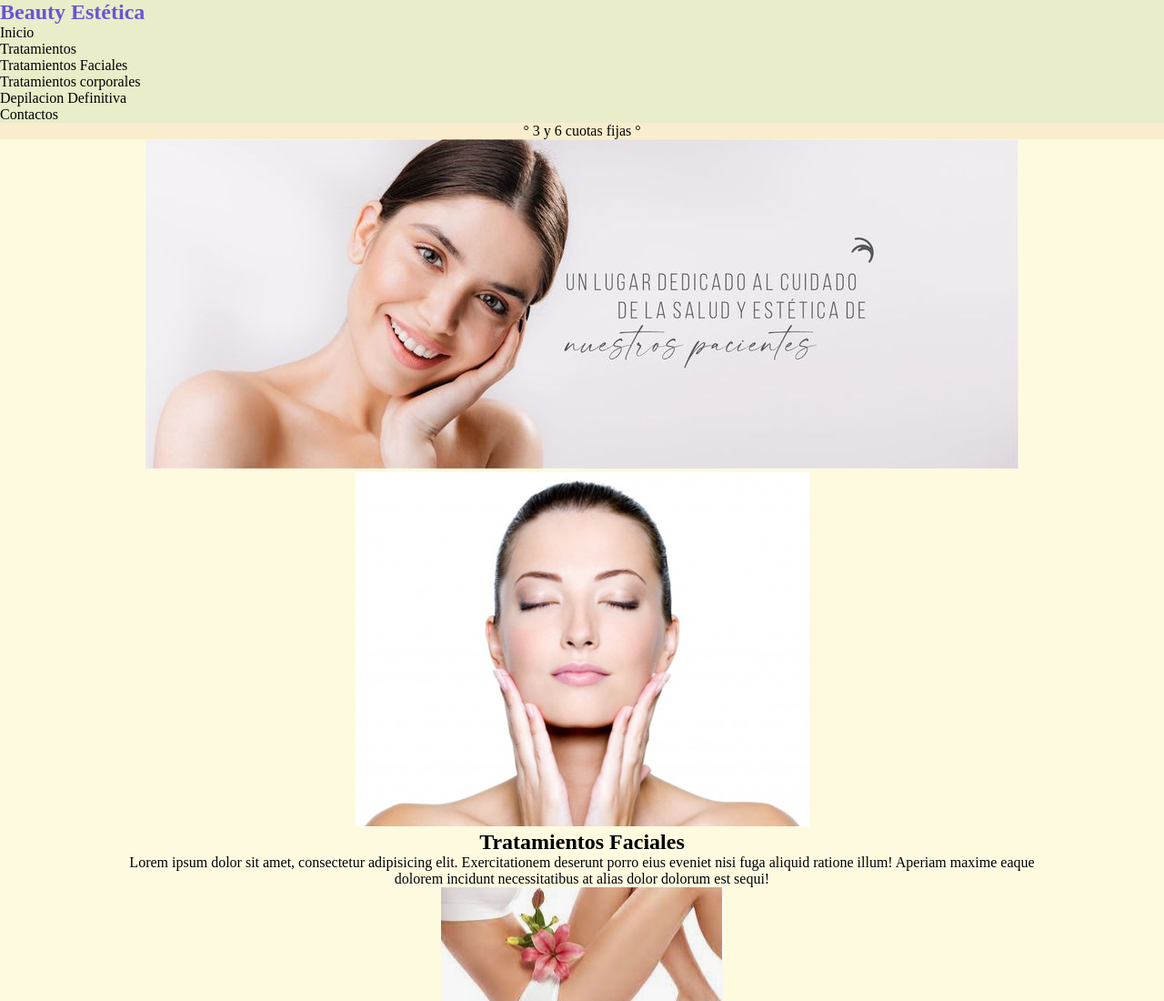
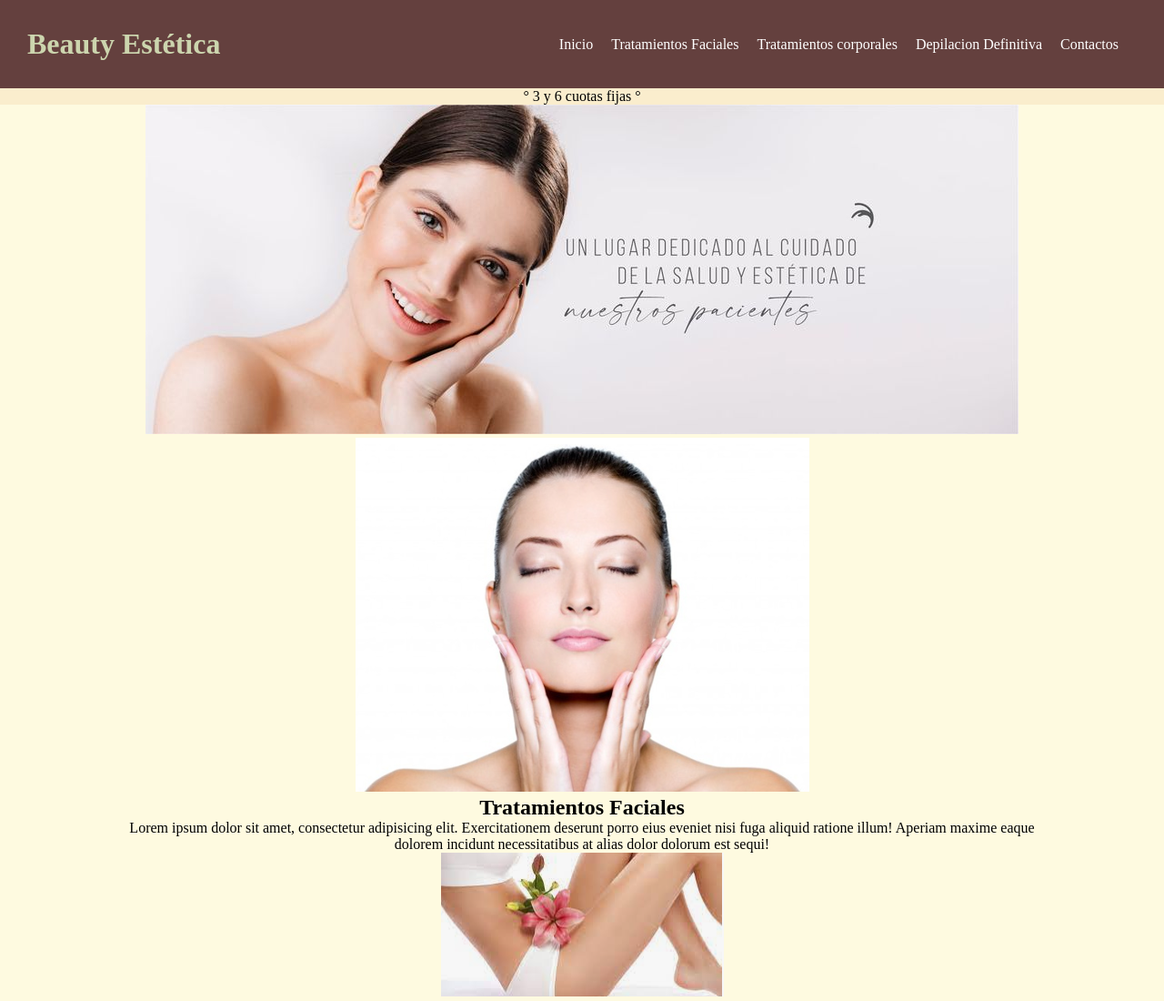
Before and after one commit to leodaeva/seguntaEntregaLeo, a plain HTML site: page index.html in a window 1280 px wide. Shown: the top 1100 px of the page at 91% size. Drawn offline with Linux system fonts and the light colour scheme; a web font is replaced by a local one.

Commit message:
Actualiza header

```diff
--- a/css/style.css
+++ b/css/style.css
@@ -18,22 +18,32 @@ font-family: 'Crimson Text', serif;
     src: url(../assets/fonts/CrazyWish.otf);
 }
 
+/* header */
 header {
-    background-color: #E9EDC9;
+    background-color: #64403E;
+    padding: 30px;
+    display: flex;
+    align-items: center;
+    justify-content: space-between;
+    color: #CCD5AE;
 }
 
-/* header */
-header nav h1 {
-    color: rgb(108, 83, 216);
-    font-size: 18;
-    font-family: 'logo';
-}
+nav ul {
+    list-style-type: none;
+    margin: 0;
+    padding: 0;
+    display: flex;
+    align-items: center;
+  }
 
-.navbar li a {
+  nav ul li {
+    margin-right: 20px;
+  }
+
+  nav ul li a {
     text-decoration: none;
-    color: black;
-    font-size: 12;
-}
+    color: #fff;
+  }
 
 /* main */
 main {
--- a/index.html
+++ b/index.html
@@ -10,17 +10,13 @@
 
 <body>
     <header>
+        <h1>Beauty Estética</h1>
         <nav>
-            <h1>Beauty Estética</h1>
-            <ul class="navbar">
+            <ul>
                 <li> <a href="./index.html">Inicio</a></li>
-                <li> <a href="">Tratamientos</a>
-                    <ul>
-                        <li><a href="./pages/tratamientos_faciales.html">Tratamientos Faciales</a></li>
-                        <li><a href="./pages/tratamientos_corporales.html">Tratamientos corporales</a></li>
-                        <li><a href="./pages/depilacion_definitiva.html">Depilacion Definitiva</a></li>
-                    </ul>
-                </li>
+                <li><a href="./pages/tratamientos_faciales.html">Tratamientos Faciales</a></li>
+                <li><a href="./pages/tratamientos_corporales.html">Tratamientos corporales</a></li>
+                <li><a href="./pages/depilacion_definitiva.html">Depilacion Definitiva</a></li>
                 <li><a href="./pages/contactos.html">Contactos</a></li>
             </ul>
         </nav>
```
Also changed, not shown: pages/contactos.html (+5 -9 lines), pages/depilacion_definitiva.html (+5 -9 lines), pages/tratamientos_corporales.html (+5 -9 lines), pages/tratamientos_faciales.html (+5 -9 lines).
